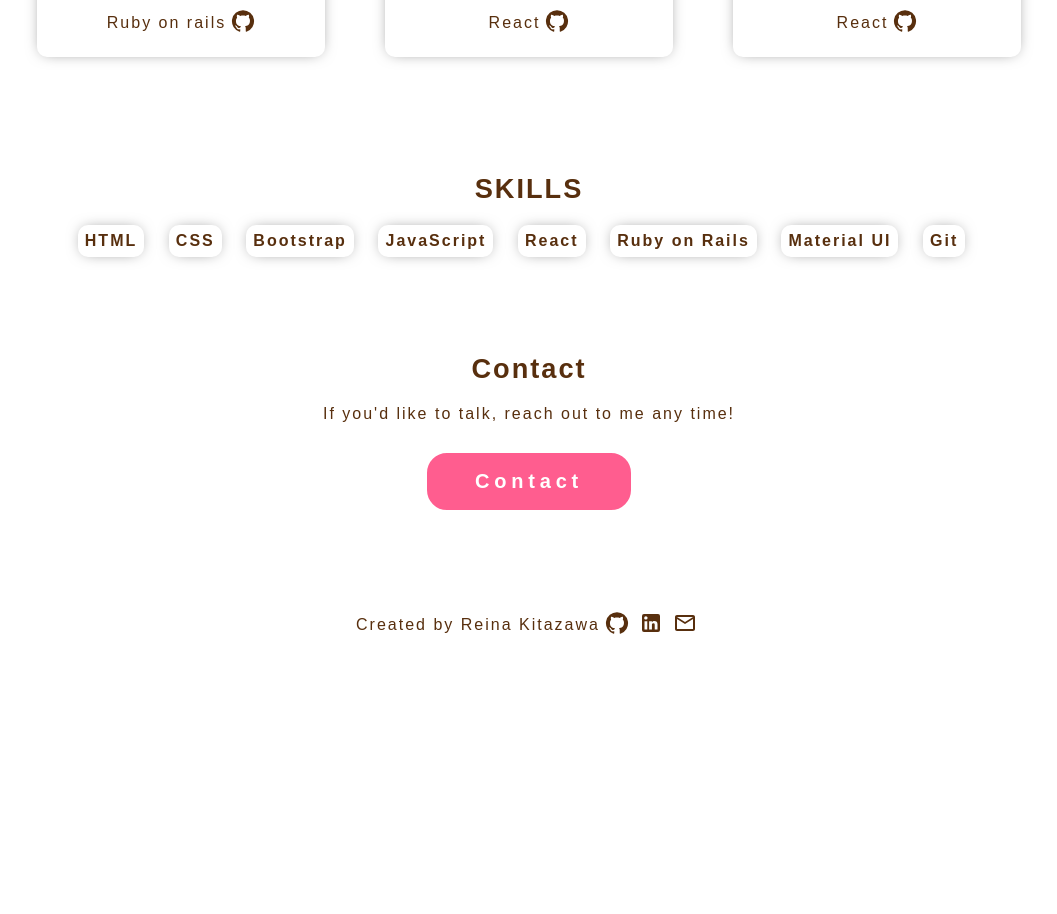
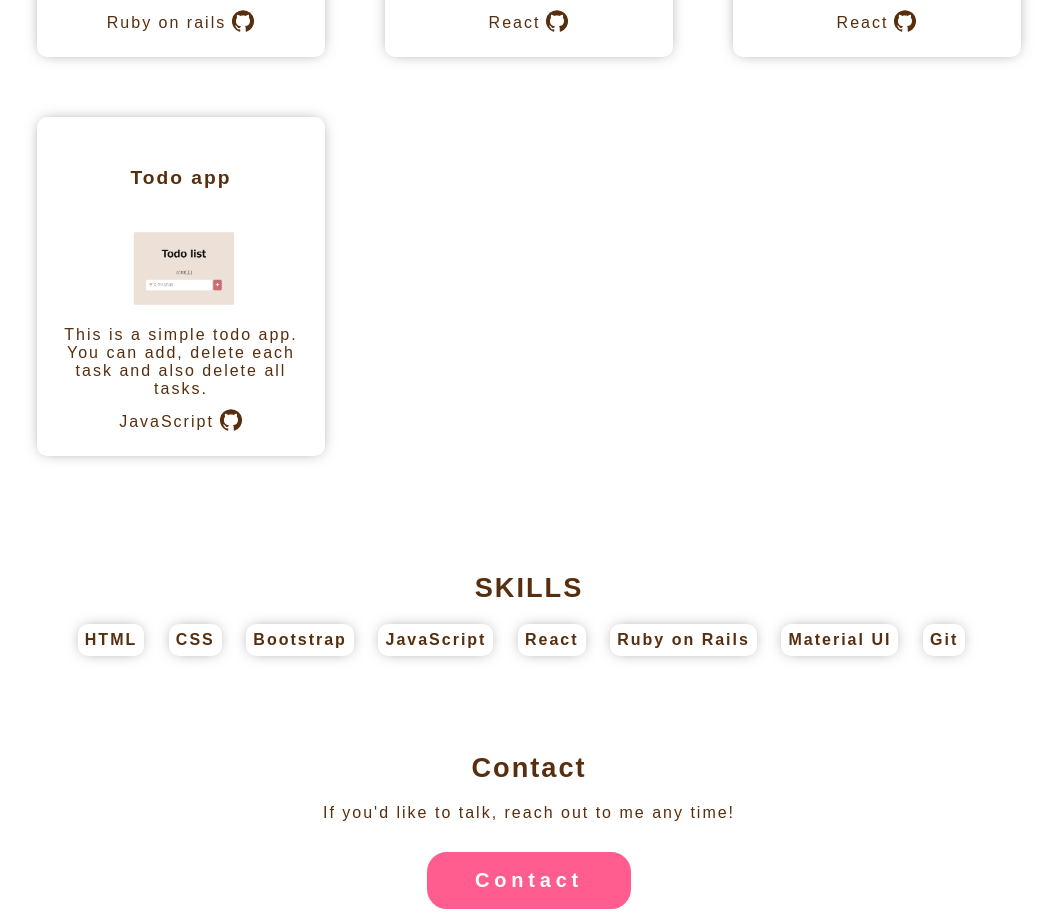
Before and after one commit to ReinaKitazawa/portfolio, a React (Create React App) app: page / in a window 1280 px wide. Shown: the part 980-1894 px from the top of the page, without its empty margins (111-1168 px from the left). Before the commit the page ends 1624 px from the top, so only its background shows below. Built offline with nearby package versions, Linux system fonts and the light colour scheme.

Commit message:
add todo-app project

```diff
--- a/src/components/Project/Project.js
+++ b/src/components/Project/Project.js
@@ -4,12 +4,14 @@
 import Pro1 from "./project_will.png";
 import Pro2 from "./project_portfolio.png";
 import Pro3 from "./project_meme.png";
+import Pro4 from "./project_todoapp.png";
 
 const Project = () => {
   return (
     <div className="container">
       <h2>PROJECTS</h2>
       <div className="projects" id="projects">
+        {/* project1  */}
         <a href="https://www.mywill-online.cyou/" className="project">
           <h3>Wille</h3>
           <div className="pro-image">
@@ -26,6 +28,7 @@
             </a>
           </div>
         </a>
+        {/* project2 */}
         <a
           href="https://reinakitazawa.github.io/portfolio/"
           className="project"
@@ -41,11 +44,14 @@
           </p>
           <div className="link">
             <span>React</span>
+
             <a href="https://github.com/ReinaKitazawa/my-portfolio">
               <GitHubIcon />
             </a>
           </div>
         </a>
+        {/* project3  */}
+
         <a
           href="https://reinakitazawa.github.io/meme-generator/"
           className="project"
@@ -65,6 +71,23 @@
             </a>
           </div>
         </a>
+        {/* project4  */}
+        <a href="https://reinakitazawa.github.io/todo-app/" className="project">
+          <h3>Todo app</h3>
+          <div className="pro-image">
+            <img src={Pro4} alt="project4"></img>
+          </div>
+          <p>
+            This is a simple todo app. You can add, delete each task and also
+            delete all tasks.
+          </p>
+          <div className="link">
+            <span>JavaScript</span>
+            <a href="https://github.com/ReinaKitazawa/todo-app">
+              <GitHubIcon />
+            </a>
+          </div>
+        </a>
       </div>
     </div>
   );
```
Also changed, not shown: src/components/Project/project_todoapp.png (added).
